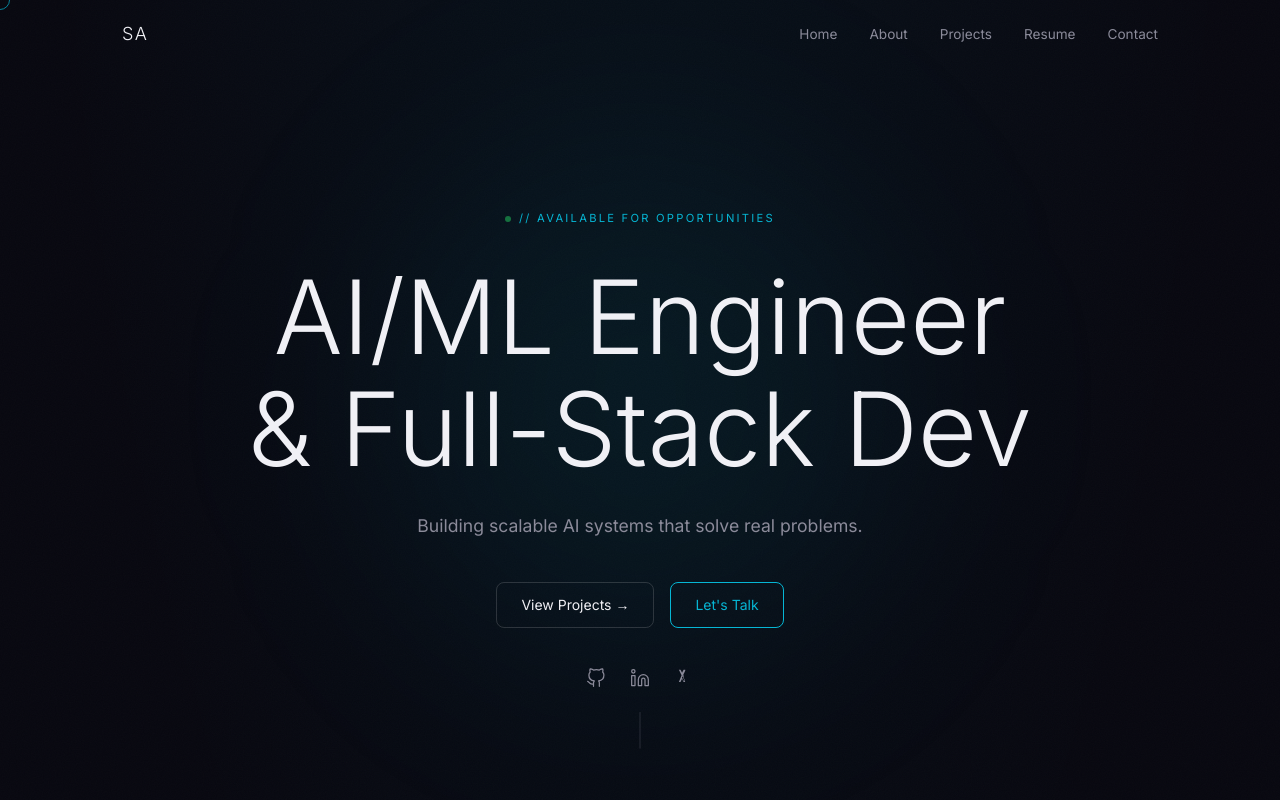
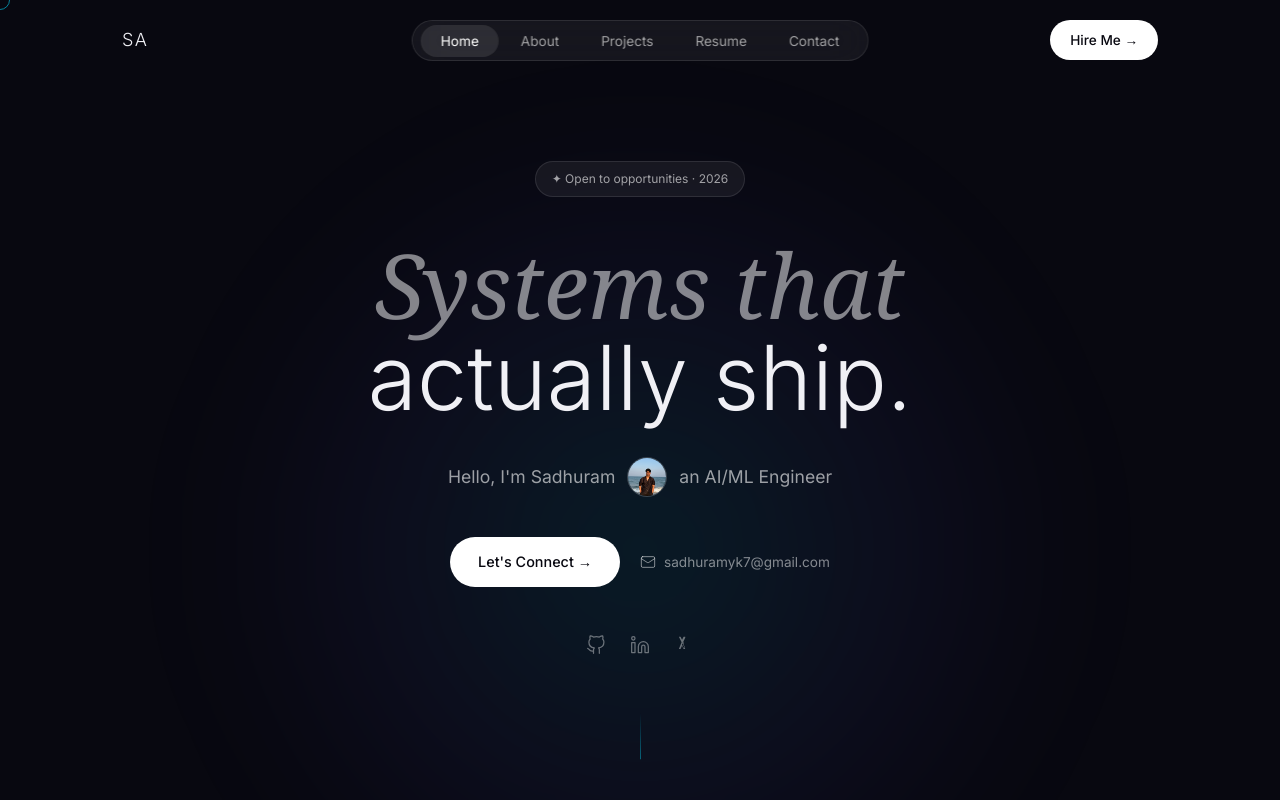
Before and after one commit to sadhuram09/sadhuram-portfolio, a React (Vite) app: page / in a window 1280 px wide. Shown: the top 800 px of the page. Built offline with nearby package versions, Linux system fonts and the light colour scheme.

Commit message:
hero redesign - cinematic planet style

```diff
--- a/src/components/Hero.jsx
+++ b/src/components/Hero.jsx
@@ -1,11 +1,13 @@
 import { motion } from 'framer-motion'
+import { Mail } from 'lucide-react'
+import profileImg from '../assets/profile.jpeg'
 
 const ease = [0.25, 0.1, 0.25, 1]
 
 const fadeUp = (delay = 0) => ({
-  initial: { opacity: 0, y: 16 },
+  initial: { opacity: 0, y: 20 },
   animate: { opacity: 1, y: 0 },
-  transition: { duration: 0.6, ease, delay },
+  transition: { duration: 0.7, ease, delay },
 })
 
 function GitHubIcon({ size = 20 }) {
@@ -55,84 +57,95 @@ function LeetCodeIcon({ size = 20 }) {
 }
 
 const socials = [
-  {
-    label: 'GitHub',
-    href: 'https://github.com/sadhuram09',
-    Icon: GitHubIcon,
-  },
+  { label: 'GitHub', href: 'https://github.com/sadhuram09', Icon: GitHubIcon },
   {
     label: 'LinkedIn',
     href: 'https://www.linkedin.com/in/sadhuram-agarwal-175249279/',
     Icon: LinkedInIcon,
   },
-  {
-    label: 'LeetCode',
-    href: 'https://leetcode.com/u/SADHURAMAGARWAL/',
-    Icon: LeetCodeIcon,
-  },
+  { label: 'LeetCode', href: 'https://leetcode.com/u/SADHURAMAGARWAL/', Icon: LeetCodeIcon },
 ]
 
 export default function Hero() {
   return (
     <section
       id="home"
-      className="relative flex min-h-screen flex-col items-center justify-center overflow-hidden px-6 pt-24 text-center"
+      className="relative flex min-h-screen flex-col items-center justify-center overflow-hidden bg-[#080810] px-6 pb-24 pt-28 text-center"
       style={{ minHeight: '100vh' }}
     >
-      <motion.div
-        className="pointer-events-none absolute left-1/2 top-1/2 z-0 h-[500px] w-[500px] -translate-x-1/2 -translate-y-1/2 rounded-full"
+      <div
+        className="pointer-events-none absolute bottom-[-200px] left-1/2 z-0 h-[900px] w-[900px] -translate-x-1/2 rounded-full"
         style={{
-          background: 'rgba(6, 182, 212, 0.07)',
-          filter: 'blur(120px)',
+          background:
+            'radial-gradient(ellipse at center, rgba(6,182,212,0.12) 0%, rgba(99,102,241,0.06) 40%, transparent 70%)',
+          filter: 'blur(60px)',
         }}
         aria-hidden="true"
       />
 
-      <motion.div className="relative z-[1] mx-auto flex w-full max-w-4xl flex-col items-center">
+      <div className="relative z-[1] mx-auto flex w-full max-w-5xl flex-col items-center">
         <motion.div
           {...fadeUp(0)}
-          className="mb-8 flex items-center justify-center gap-2 text-[0.7rem] uppercase tracking-[0.2em] text-cyan"
+          className="mb-10 rounded-full border border-white/10 bg-white/[0.06] px-4 py-1.5 text-[0.75rem] text-white/60"
         >
-          <span className="h-1.5 w-1.5 animate-pulse-dot rounded-full bg-[#22c55e]" />
-          // AVAILABLE FOR OPPORTUNITIES
+          ✦ Open to opportunities · 2026
         </motion.div>
 
         <motion.h1
           {...fadeUp(0.08)}
-          className="mb-6 font-light text-heading"
+          className="mb-8 w-full"
           style={{
-            fontSize: 'clamp(3.5rem, 8vw, 6.5rem)',
-            lineHeight: 1.1,
-            fontWeight: 300,
+            fontSize: 'clamp(3.5rem, 7vw, 6rem)',
+            lineHeight: 1.05,
           }}
         >
-          AI/ML Engineer
-          <br />
-          &amp; Full-Stack Dev
+          <span
+            className="block font-serif font-normal italic text-white/50"
+            style={{ fontFamily: 'Georgia, "Times New Roman", serif' }}
+          >
+            Systems that
+          </span>
+          <span className="block font-sans font-light text-[#F0F0F5]">actually ship.</span>
         </motion.h1>
 
-        <motion.p
+        <motion.div
           {...fadeUp(0.16)}
-          className="mb-10 max-w-xl text-[1.1rem] text-muted"
+          className="mb-10 flex flex-wrap items-center justify-center gap-3 text-[1.1rem] text-white/60"
         >
-          Building scalable AI systems that solve real problems.
-        </motion.p>
+          <span>Hello, I&apos;m Sadhuram</span>
+          <img
+            src={profileImg}
+            alt="Sadhuram Agarwal"
+            className="h-10 w-10 shrink-0 rounded-full border border-white/20 object-cover"
+            width={40}
+            height={40}
+          />
+          <span>an AI/ML Engineer</span>
+        </motion.div>
 
         <motion.div
           {...fadeUp(0.24)}
-          className="mb-10 flex flex-wrap items-center justify-center gap-4"
+          className="mb-12 flex flex-wrap items-center justify-center gap-5"
         >
-          <a href="#projects" className="btn-primary">
-            View Projects →
+          <a
+            href="#contact"
+            className="inline-flex items-center rounded-full bg-white px-7 py-3 text-[0.9rem] font-medium text-[#080810] transition-colors duration-200 hover:bg-white/90"
+          >
+            Let&apos;s Connect →
           </a>
-          <a href="#contact" className="btn-secondary">
-            Let&apos;s Talk
+          <a
+            href="mailto:sadhuramyk7@gmail.com"
+            className="inline-flex items-center gap-2 text-[0.85rem] text-white/50 transition-colors duration-200 hover:text-white"
+          >
+            <Mail size={16} strokeWidth={1.5} />
+            sadhuramyk7@gmail.com
           </a>
         </motion.div>
 
         <motion.div
           {...fadeUp(0.32)}
-          className="flex items-center justify-center gap-6"
+          className="flex items-center justify-center"
+          style={{ gap: '24px' }}
         >
           {socials.map(({ label, href, Icon }) => (
             <a
@@ -141,27 +154,20 @@ export default function Hero() {
               target="_blank"
               rel="noopener noreferrer"
               aria-label={label}
-              className="text-muted transition-colors duration-200 hover:text-cyan"
+              className="text-white/40 transition-colors duration-200 hover:text-white/90"
             >
               <Icon size={20} />
             </a>
           ))}
         </motion.div>
-      </motion.div>
+      </div>
 
       <motion.div
-        className="absolute bottom-12 left-1/2 z-10 -translate-x-1/2"
-        initial={{ opacity: 0 }}
-        animate={{ opacity: 1 }}
-        transition={{ delay: 1.2, duration: 0.6, ease }}
+        className="absolute bottom-10 left-1/2 z-[1] -translate-x-1/2"
+        {...fadeUp(0.5)}
         aria-hidden="true"
       >
-        <motion.div
-          className="h-10 w-px bg-muted/40"
-          animate={{ scaleY: [0.6, 1, 0.6], opacity: [0.3, 0.7, 0.3] }}
-          transition={{ duration: 2, repeat: Infinity, ease: 'easeInOut' }}
-          style={{ transformOrigin: 'top' }}
-        />
+        <motion.div className="hero-scroll-line" />
       </motion.div>
     </section>
   )
--- a/src/components/Navbar.jsx
+++ b/src/components/Navbar.jsx
@@ -12,11 +12,35 @@ const links = [
 export default function Navbar() {
   const [scrolled, setScrolled] = useState(false)
   const [drawerOpen, setDrawerOpen] = useState(false)
+  const [activeHref, setActiveHref] = useState('#home')
 
   useEffect(() => {
     const onScroll = () => setScrolled(window.scrollY > 60)
     window.addEventListener('scroll', onScroll, { passive: true })
     return () => window.removeEventListener('scroll', onScroll)
+  }, [])
+
+  useEffect(() => {
+    const sections = links
+      .map((link) => document.querySelector(link.href))
+      .filter(Boolean)
+
+    if (sections.length === 0) return
+
+    const observer = new IntersectionObserver(
+      (entries) => {
+        const visible = entries
+          .filter((e) => e.isIntersecting)
+          .sort((a, b) => b.intersectionRatio - a.intersectionRatio)[0]
+        if (visible?.target?.id) {
+          setActiveHref(`#${visible.target.id}`)
+        }
+      },
+      { rootMargin: '-40% 0px -50% 0px', threshold: [0, 0.25, 0.5] }
+    )
+
+    sections.forEach((section) => observer.observe(section))
+    return () => observer.disconnect()
   }, [])
 
   useEffect(() => {
@@ -26,7 +50,17 @@ export default function Navbar() {
     }
   }, [drawerOpen])
 
-  const handleNavClick = () => setDrawerOpen(false)
+  const handleNavClick = (href) => {
+    setActiveHref(href)
+    setDrawerOpen(false)
+  }
+
+  const navLinkClass = (href) =>
+    `rounded-full px-5 py-2 text-[0.85rem] transition-all duration-200 ${
+      activeHref === href
+        ? 'bg-white/10 text-white'
+        : 'text-white/60 hover:bg-white/10 hover:text-white'
+    }`
 
   return (
     <>
@@ -35,27 +69,37 @@ export default function Navbar() {
           scrolled ? 'navbar-glass' : 'bg-transparent'
         }`}
       >
-        <nav className="mx-auto flex max-w-content items-center justify-between px-6 py-5 md:px-8">
+        <nav className="relative mx-auto flex max-w-content items-center justify-between px-6 py-5 md:px-8">
           <a
             href="#home"
-            className="text-lg font-light tracking-mono text-heading"
-            onClick={handleNavClick}
+            className="relative z-10 text-lg font-light tracking-mono text-heading"
+            onClick={() => handleNavClick('#home')}
           >
             SA
           </a>
 
-          <ul className="hidden items-center gap-8 md:flex">
+          <ul className="absolute left-1/2 hidden -translate-x-1/2 items-center gap-0.5 rounded-full border border-white/10 bg-white/[0.06] px-2 py-1.5 backdrop-blur-[20px] md:flex">
             {links.map((link) => (
               <li key={link.href}>
                 <a
                   href={link.href}
-                  className="text-[0.85rem] text-muted transition-colors duration-200 hover:text-cyan"
+                  className={navLinkClass(link.href)}
+                  onClick={() => handleNavClick(link.href)}
                 >
                   {link.label}
                 </a>
               </li>
             ))}
           </ul>
+
+          <div className="relative z-10 flex items-center gap-3">
+            <a
+              href="#contact"
+              className="hidden rounded-full bg-white px-5 py-2 text-[0.85rem] font-medium text-[#080810] transition-colors duration-200 hover:bg-white/90 md:inline-flex"
+              onClick={() => handleNavClick('#contact')}
+            >
+              Hire Me →
+            </a>
 
             <button
               type="button"
@@ -65,6 +109,7 @@ export default function Navbar() {
             >
               <Menu size={22} strokeWidth={1.5} />
             </button>
+          </div>
         </nav>
       </header>
 
@@ -90,19 +135,30 @@ export default function Navbar() {
         >
           <X size={22} strokeWidth={1.5} />
         </button>
-        <ul className="flex flex-col gap-6">
+        <ul className="flex flex-col gap-2">
           {links.map((link) => (
             <li key={link.href}>
               <a
                 href={link.href}
-                className="text-lg text-muted transition-colors duration-200 hover:text-cyan"
-                onClick={handleNavClick}
+                className={`block rounded-full px-4 py-3 text-lg transition-colors duration-200 ${
+                  activeHref === link.href
+                    ? 'bg-white/10 text-white'
+                    : 'text-muted hover:bg-white/10 hover:text-cyan'
+                }`}
+                onClick={() => handleNavClick(link.href)}
               >
                 {link.label}
               </a>
             </li>
           ))}
         </ul>
+        <a
+          href="#contact"
+          className="mt-8 inline-flex justify-center rounded-full bg-white px-5 py-3 text-[0.85rem] font-medium text-[#080810] transition-colors hover:bg-white/90"
+          onClick={() => handleNavClick('#contact')}
+        >
+          Hire Me →
+        </a>
       </aside>
     </>
   )
--- a/src/index.css
+++ b/src/index.css
@@ -190,6 +190,26 @@
   }
 }
 
+.hero-scroll-line {
+  width: 1px;
+  height: 48px;
+  margin: 0 auto;
+  background: linear-gradient(to bottom, transparent, rgba(6, 182, 212, 0.6));
+  animation: heroScrollPulse 2s ease-in-out infinite;
+}
+
+@keyframes heroScrollPulse {
+  0%,
+  100% {
+    opacity: 0.35;
+    transform: scaleY(0.85);
+  }
+  50% {
+    opacity: 1;
+    transform: scaleY(1);
+  }
+}
+
 .cursor {
   position: fixed;
   width: 20px;
```
Lines whose indentation alone changed are shown as unchanged.
